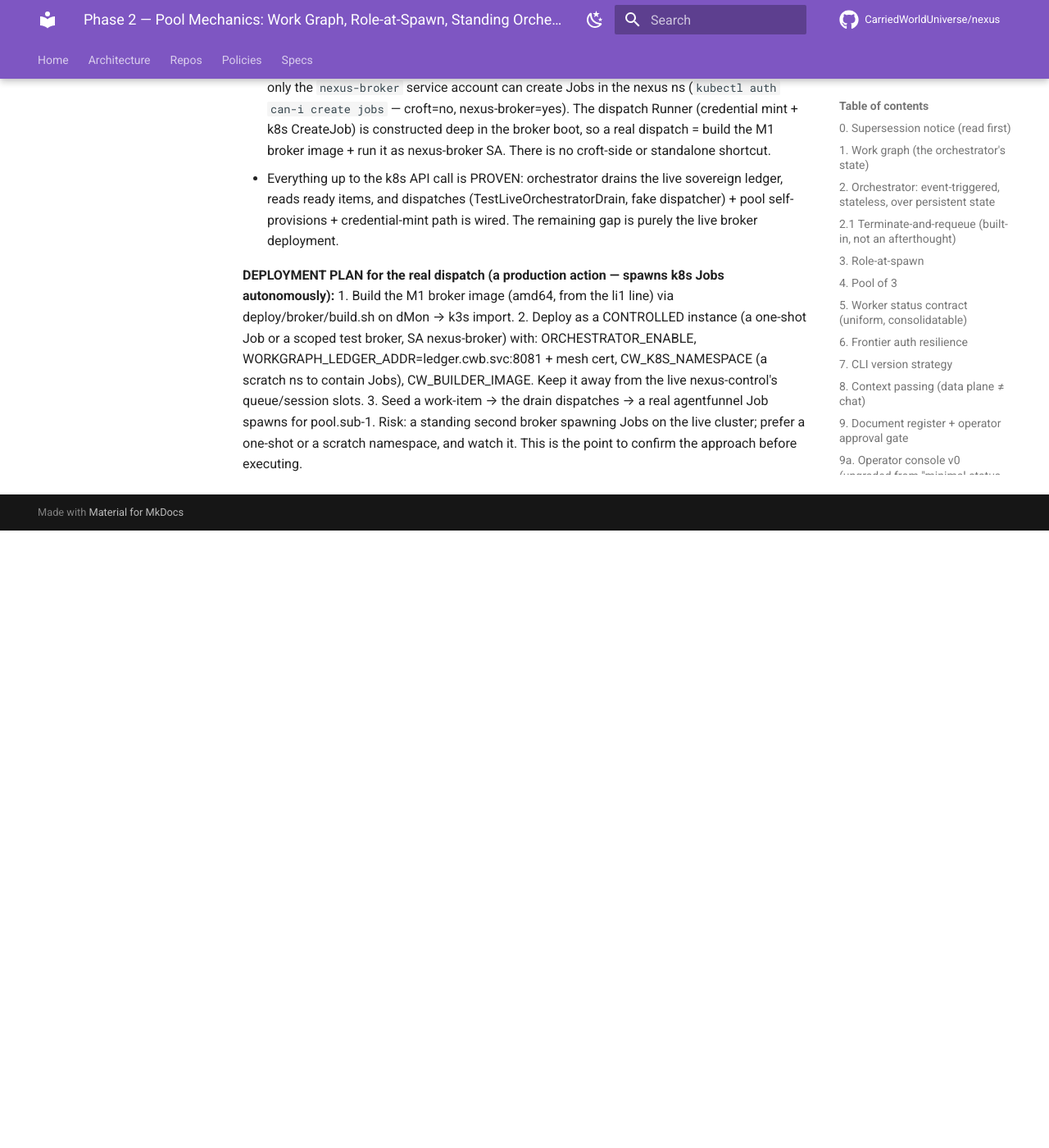
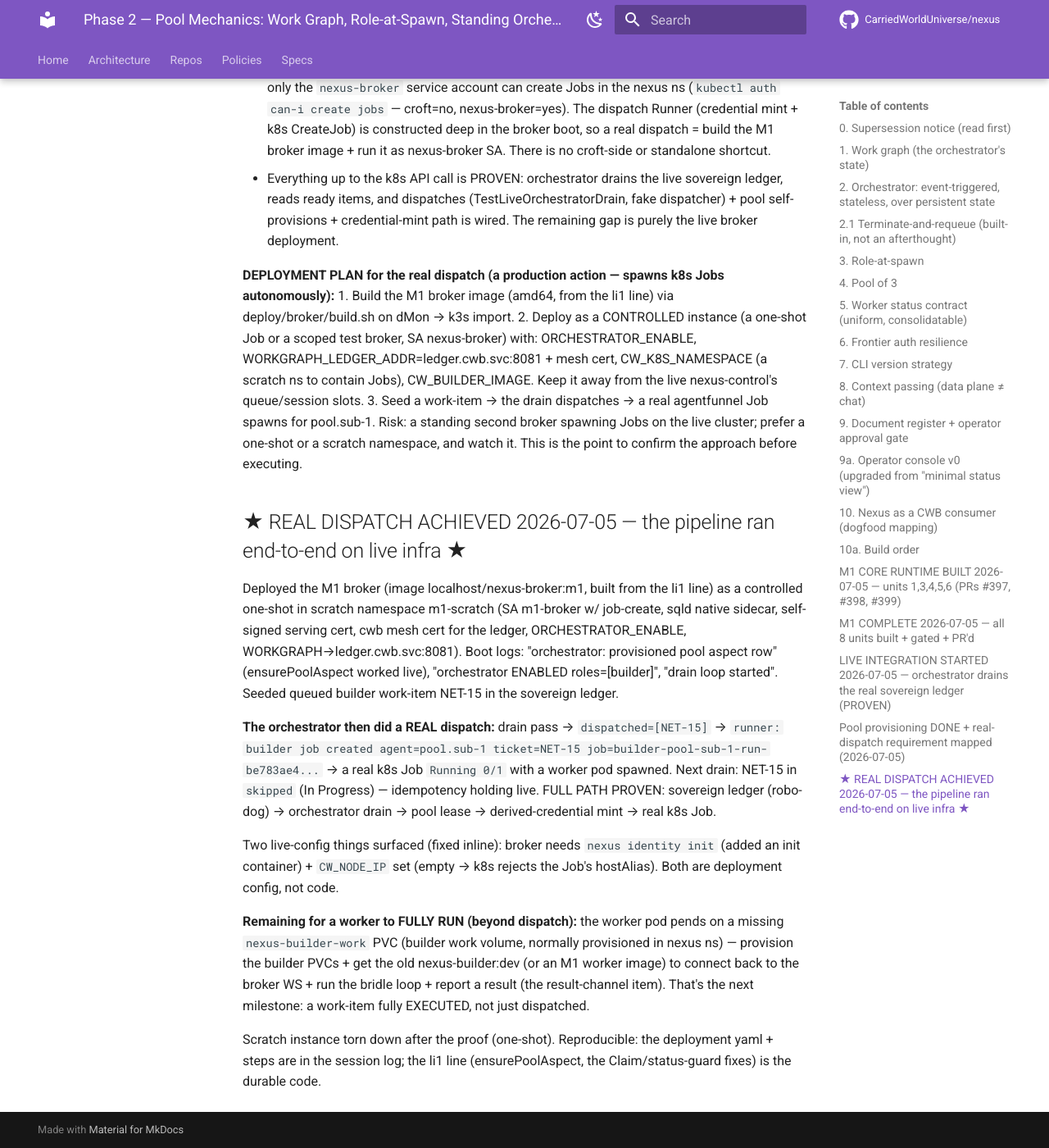
Before and after one commit to CarriedWorldUniverse/nexus, an MkDocs documentation site: the page built from docs/network/PHASE2-DESIGN.md, in a window 1280 px wide and 1400 px high, scrolled down 9101 px. Shown: the whole window at 82% size. Built offline with MkDocs 1.6.1 and Material for MkDocs 9.7.7, drawn with Linux system fonts in a browser that asks for light colours; comment, search, counter and statistics services are not loaded; before the commit the page ends 9748 px from its top, so only the background shows below that.

Commit message:
REAL DISPATCH ACHIEVED: M1 broker (one-shot in m1-scratch) drained the sovereign ledger and created a real k8s Job for NET-15 via pool.sub-1 - full path proven live (ledger->drain->pool lease->credential mint->k8s Job). identity-init + CW_NODE_IP were the deploy-config fixes. Next: worker fully runs (builder PVCs + result channel). Scratch torn down.
Co-Authored-By: Claude Fable 5 <noreply@anthropic.com>

Change-Id: zkstoyxtlrvkztxlymklvuvsoswvwnszrqupwnnwruttvtqoytuqysxlxltnvypro

```diff
--- a/docs/network/PHASE2-DESIGN.md
+++ b/docs/network/PHASE2-DESIGN.md
@@ -210,3 +210,14 @@ Line `builder/li1-orchestrator-wiring` (off m1-unit8-console). The orchestrator
 2. Deploy as a CONTROLLED instance (a one-shot Job or a scoped test broker, SA nexus-broker) with: ORCHESTRATOR_ENABLE, WORKGRAPH_LEDGER_ADDR=ledger.cwb.svc:8081 + mesh cert, CW_K8S_NAMESPACE (a scratch ns to contain Jobs), CW_BUILDER_IMAGE. Keep it away from the live nexus-control's queue/session slots.
 3. Seed a work-item → the drain dispatches → a real agentfunnel Job spawns for pool.sub-1.
 Risk: a standing second broker spawning Jobs on the live cluster; prefer a one-shot or a scratch namespace, and watch it. This is the point to confirm the approach before executing.
+
+## ★ REAL DISPATCH ACHIEVED 2026-07-05 — the pipeline ran end-to-end on live infra ★
+Deployed the M1 broker (image localhost/nexus-broker:m1, built from the li1 line) as a controlled one-shot in scratch namespace m1-scratch (SA m1-broker w/ job-create, sqld native sidecar, self-signed serving cert, cwb mesh cert for the ledger, ORCHESTRATOR_ENABLE, WORKGRAPH→ledger.cwb.svc:8081). Boot logs: "orchestrator: provisioned pool aspect row" (ensurePoolAspect worked live), "orchestrator ENABLED roles=[builder]", "drain loop started". Seeded queued builder work-item NET-15 in the sovereign ledger.
+
+**The orchestrator then did a REAL dispatch:** drain pass → `dispatched=[NET-15]` → `runner: builder job created agent=pool.sub-1 ticket=NET-15 job=builder-pool-sub-1-run-be783ae4...` → a real k8s Job `Running 0/1` with a worker pod spawned. Next drain: NET-15 in `skipped` (In Progress) — idempotency holding live. FULL PATH PROVEN: sovereign ledger (robo-dog) → orchestrator drain → pool lease → derived-credential mint → real k8s Job.
+
+Two live-config things surfaced (fixed inline): broker needs `nexus identity init` (added an init container) + `CW_NODE_IP` set (empty → k8s rejects the Job's hostAlias). Both are deployment config, not code.
+
+**Remaining for a worker to FULLY RUN (beyond dispatch):** the worker pod pends on a missing `nexus-builder-work` PVC (builder work volume, normally provisioned in nexus ns) — provision the builder PVCs + get the old nexus-builder:dev (or an M1 worker image) to connect back to the broker WS + run the bridle loop + report a result (the result-channel item). That's the next milestone: a work-item fully EXECUTED, not just dispatched.
+
+Scratch instance torn down after the proof (one-shot). Reproducible: the deployment yaml + steps are in the session log; the li1 line (ensurePoolAspect, the Claim/status-guard fixes) is the durable code.
```
